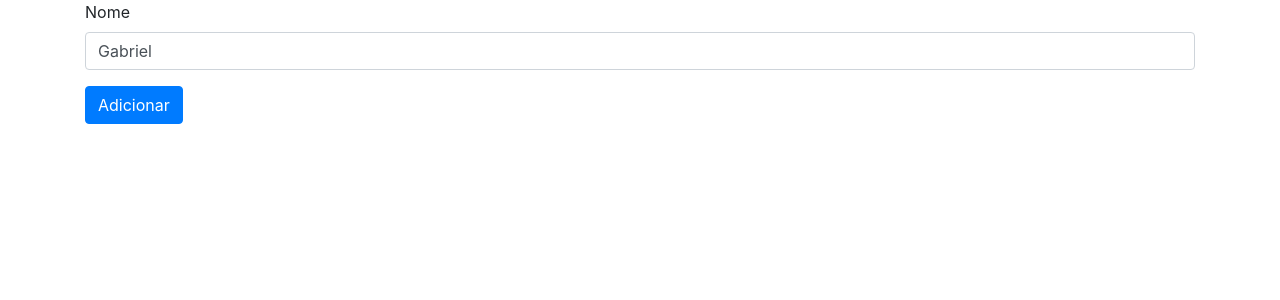
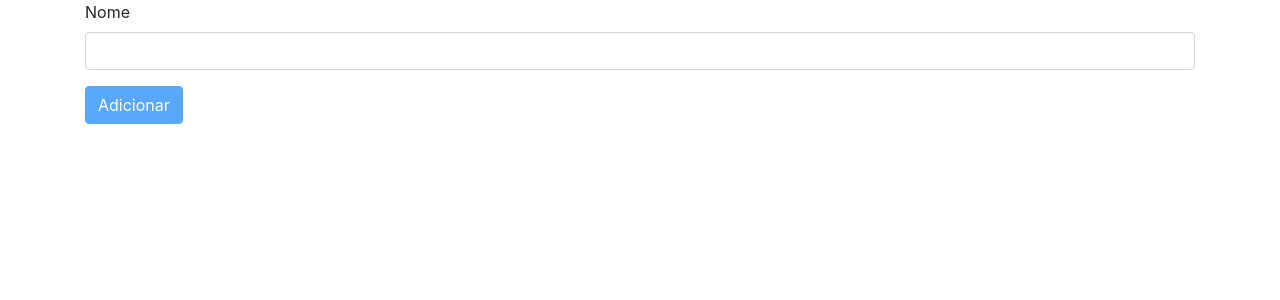
Before and after one commit to Gabriel-developer-01/fundamentos-angular, an Angular app: page / in a window 1280 px wide. Shown: the top 300 px of the page. Built offline with nearby package versions, Linux system fonts and the light colour scheme.

Commit message:
Binding de eventos customizados com @Output e EventEmitter

```diff
--- a/src/app/app.component.html
+++ b/src/app/app.component.html
@@ -1,16 +1,5 @@
 <div class="container">
-  <!--*ngIf="adicionado" ou [hidden]="!adicionado" -->
-    <div class="alert alert-success" role="alert" [hidden]="!adicionado">
-        Funcionário adicionado: <strong>{{nome}}</strong>
-    </div>
-
-  <div class="form-group">
-      <label>Nome</label>
-      <input type="text" class="form-control" [(ngModel)]="nome" (focus)="adicionado=false">
-  </div>
-
-  <button type="button" class="btn btn-primary" (click)="adicionar()" [disabled]="nome.length==0">Adicionar</button>
-
+    <app-funcionario-form (funcionarioAdicionado)="aoAdicionar($event)"></app-funcionario-form>
     <div class="row" style="margin-top: 20px;">
 
       <div class="col-2" *ngFor = "let f of funcionarios">
--- a/src/app/app.component.ts
+++ b/src/app/app.component.ts
@@ -6,19 +6,10 @@ import { Component } from '@angular/core';
   styleUrls: ['./app.component.css']
 })
 export class AppComponent {
-  id = 0;
-  nome = 'Gabriel';
-  adicionado = false;
+
   funcionarios = [];
 
-  adicionar(){
-    console.log(`Adicionando ${this.nome}`)
-   this.adicionado = true;
-
-   this.funcionarios.push({
-    id: ++this.id,
-    nome:  this.nome
-   });
+  aoAdicionar(funcionario){
+    this.funcionarios.push(funcionario)
   }
-
 }
--- a/src/app/app.module.ts
+++ b/src/app/app.module.ts
@@ -5,11 +5,13 @@ import { NgModule } from '@angular/core';
 import { AppRoutingModule } from './app-routing.module';
 import { AppComponent } from './app.component';
 import { FuncionarioCardComponent } from './funcionario-card/funcionario-card.component';
+import { FuncionarioFormComponent } from './funcionario-form/funcionario-form.component';
 
 @NgModule({
   declarations: [
     AppComponent,
-    FuncionarioCardComponent
+    FuncionarioCardComponent,
+    FuncionarioFormComponent
   ],
   imports: [
     BrowserModule,
--- /dev/null
+++ b/src/app/funcionario-form/funcionario-form.component.html
@@ -0,0 +1,12 @@
+<!--*ngIf="adicionado" ou [hidden]="!adicionado" -->
+<div class="alert alert-success" role="alert" [hidden]="!adicionado">
+    Funcionário adicionado: <strong>{{nome}}</strong>
+</div>
+
+<div class="form-group">
+    <label>Nome</label>
+    <input type="text" class="form-control" [(ngModel)]="nome" (focus)="adicionado=false">
+</div>
+
+<button type="button" class="btn btn-primary"
+(click)="adicionar()" [disabled]="nome.length==0">Adicionar</button>
--- /dev/null
+++ b/src/app/funcionario-form/funcionario-form.component.ts
@@ -0,0 +1,25 @@
+import { Component, OnInit, EventEmitter, Output } from '@angular/core';
+
+@Component({
+  selector: 'app-funcionario-form',
+  templateUrl: './funcionario-form.component.html',
+  styleUrls: ['./funcionario-form.component.css']
+})
+export class FuncionarioFormComponent {
+  id = 0;
+  nome = '';
+  adicionado = false;
+  @Output() funcionarioAdicionado = new EventEmitter();
+
+  adicionar() {
+    this.adicionado = true;
+
+    const funcionario = {
+      id: ++this.id,
+      nome: this.nome
+    };
+
+    this.funcionarioAdicionado.emit(funcionario);
+  }
+
+}
```
Also changed, not shown: src/app/funcionario-form/funcionario-form.component.css (added).
